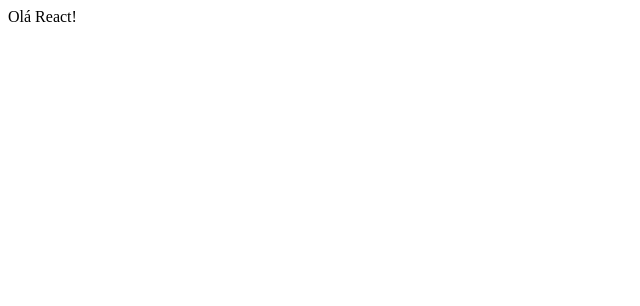
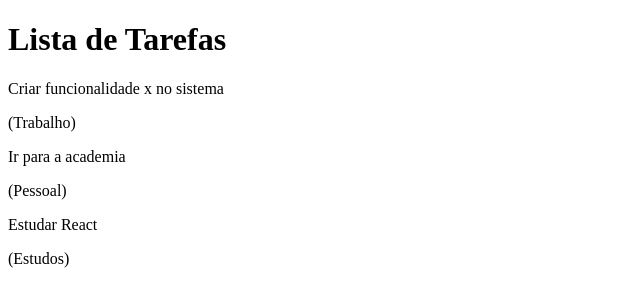
Before and after one commit to TalysonSoares/todoList, a React (Vite) app: page / in a window 1280 px wide. Shown: the top 306 px of the page, without its empty margins (0-640 px from the left). Built offline with nearby package versions, Linux system fonts and the light colour scheme.

Commit message:
Exibindo tarefas e categorias das tarefas na tela

```diff
--- a/src/App.jsx
+++ b/src/App.jsx
@@ -1,13 +1,42 @@
 import { useState } from 'react';
 
+
 function App() {
-  const [count, setCount] = useState(0)
+  const [todos, setTodos] = useState([
+    {
+      id: 1,
+      text: "Criar funcionalidade x no sistema",
+      category: "Trabalho",
+      isCompleted: false,
+    },
+    {
+      id: 2,
+      text: "Ir para a academia",
+      category: "Pessoal",
+      isCompleted: false,
+    },
+    {
+      id: 3,
+      text: "Estudar React",
+      category: "Estudos",
+      isCompleted: false,
+    },
+  ])
 
-  return (
-    <div>
-      Olá React!
+  return <div className="app">
+    <h1>Lista de Tarefas</h1>
+    <div className="todo-list">
+      {todos.map((todo) => (
+        <div className="todo">
+          <div className="content">
+            <p>{todo.text}</p>
+            <p className="category">({todo.category})</p>
+          </div>
+        </div>
+      ))}
     </div>
-  )
+  </div>
+
 }
 
 export default App
--- a/src/main.jsx
+++ b/src/main.jsx
@@ -6,5 +6,5 @@
 ReactDOM.createRoot(document.getElementById('root')).render(
   <React.StrictMode>
     <App />
-  </React.StrictMode>,
+  </React.StrictMode>
 )
```
